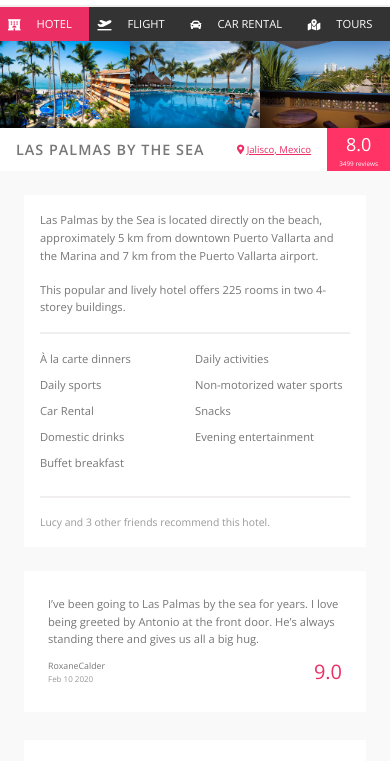
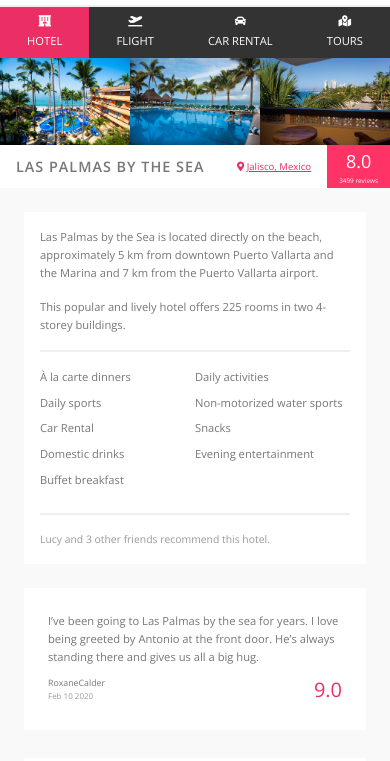
Before and after one commit to chih-hsi-chen/Trillo, a plain HTML site: page index.html in a window 390 px wide. Shown: the part 67-828 px from the top of the page. Drawn offline with nearby package versions, Linux system fonts and the light colour scheme.

Commit message:
modify sidebar-link flex-direction under small device screen

```diff
--- a/css/trillo-style.css
+++ b/css/trillo-style.css
@@ -368,7 +368,12 @@ body {
 		margin: 1rem;
 	}
 	.sidebar-link {
+		flex-direction: column;
 		padding: 1.5rem 2rem;
+	}
+	.sidebar-item .sidebar-nav-icon {
+		margin-right: 0;
+		margin-bottom: 0.75rem;
 	}
 	.searchBar {
 		flex: 0 0 80%;
```
